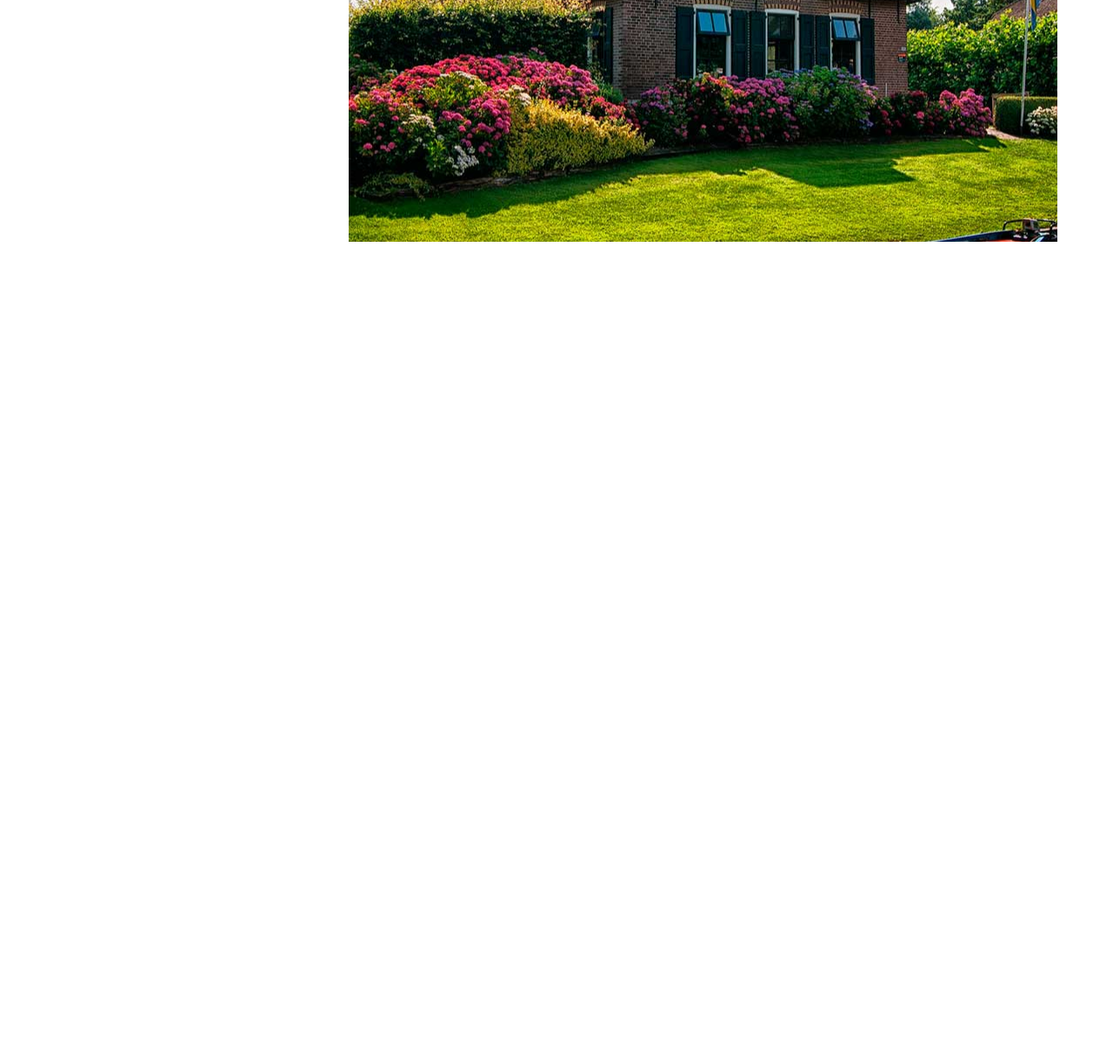
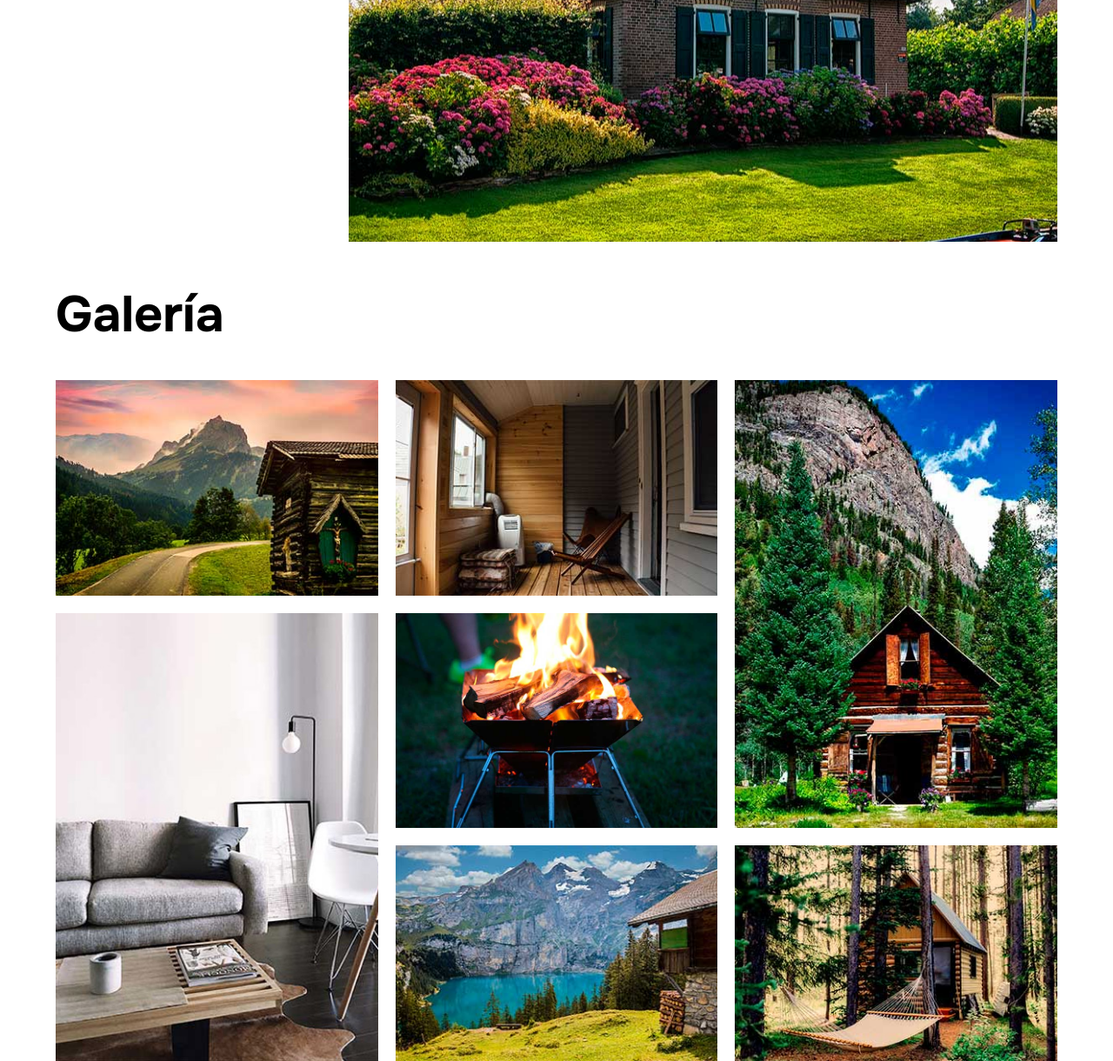
Before and after one commit to BryanLlana/Architecture_page, a plain HTML site: page index.html in a window 1280 px wide. Shown: the part 2963-4183 px from the top of the page at 87% size. Before the commit the page ends 3241 px from the top, so only its background shows below. Drawn offline with Linux system fonts and the light colour scheme.

Commit message:
Gallery added

```diff
--- a/css/styles.css
+++ b/css/styles.css
@@ -299,3 +299,56 @@ img {
     background-position: top right;
   }
 }
+
+/**Gallery**/
+.gallery {
+  display: grid;
+  grid-template-columns: repeat(2, 1fr);
+  gap: 2rem;
+}
+
+@media (width >= 768px){
+  .gallery {
+    grid-template-columns: repeat(3, 1fr);
+  }
+}
+
+.gallery img {
+  object-fit: cover;
+  height: 100%;
+}
+
+.gallery .imagen:nth-child(2) {
+  grid-column: 2 / 3;
+  grid-row: 1 / 3;
+}
+
+@media (width >= 768px){
+  .gallery .imagen:nth-child(2) {
+    grid-column: 1 / 2;
+    grid-row: 2 / 4;
+  }
+}
+
+.gallery .imagen:nth-child(3) {
+  grid-row: 3 / 5;
+  grid-column: 2 / 3;
+}
+
+@media (width >= 768px){
+  .gallery .imagen:nth-child(3) {
+    grid-column:  2 / 3;
+    grid-row: 1 / 2;
+  }
+}
+
+.gallery .imagen:nth-child(6) {
+  grid-row: 2 / 4;
+}
+
+@media (width >= 768px){
+  .gallery .imagen:nth-child(6) {
+    grid-column: 3 / 4;
+    grid-row: 1 / 3;
+  }
+}
--- a/index.html
+++ b/index.html
@@ -71,6 +71,34 @@
       </div>
     </div>
   </main>
+
+  <section class="container mt-5">
+    <h2>Galería</h2>
+
+    <div class="gallery">
+      <div class="imagen">
+        <img src="/img/imagen_1.jpg" alt="Imagen galeria">
+      </div>
+      <div class="imagen">
+        <img src="/img/imagen_2.jpg" alt="Imagen galeria">
+      </div>
+      <div class="imagen">
+        <img src="/img/imagen_3.jpg" alt="Imagen galeria">
+      </div>
+      <div class="imagen">
+        <img src="/img/imagen_4.jpg" alt="Imagen galeria">
+      </div>
+      <div class="imagen">
+        <img src="/img/imagen_5.jpg" alt="Imagen galeria">
+      </div>
+      <div class="imagen">
+        <img src="/img/imagen_6.jpg" alt="Imagen galeria">
+      </div>
+      <div class="imagen">
+        <img src="/img/imagen_7.jpg" alt="Imagen galeria">
+      </div>
+    </div>
+  </section>
 </body>
 
 </html>
```
